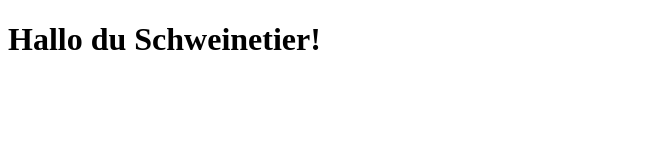
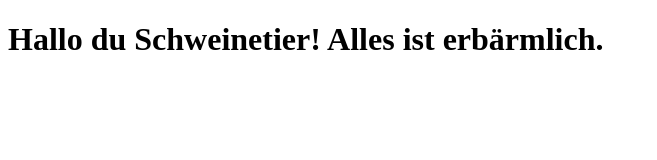
Before and after one commit to pickbiest/webkram, a plain HTML site: page site/index.html in a window 1280 px wide. Shown: the whole page, without its empty margins (0-657 px from the left). Drawn offline with Linux system fonts and the light colour scheme.

Commit message:
Small addition to page content

```diff
--- a/site/index.html
+++ b/site/index.html
@@ -4,6 +4,6 @@
 	<title>Hallo Pickbiest!</title>
 </head>
 <body>
-	<h1>Hallo du Schweinetier!</h1>
+	<h1>Hallo du Schweinetier! Alles ist erbärmlich.</h1>
 </body>
 </html>
```
